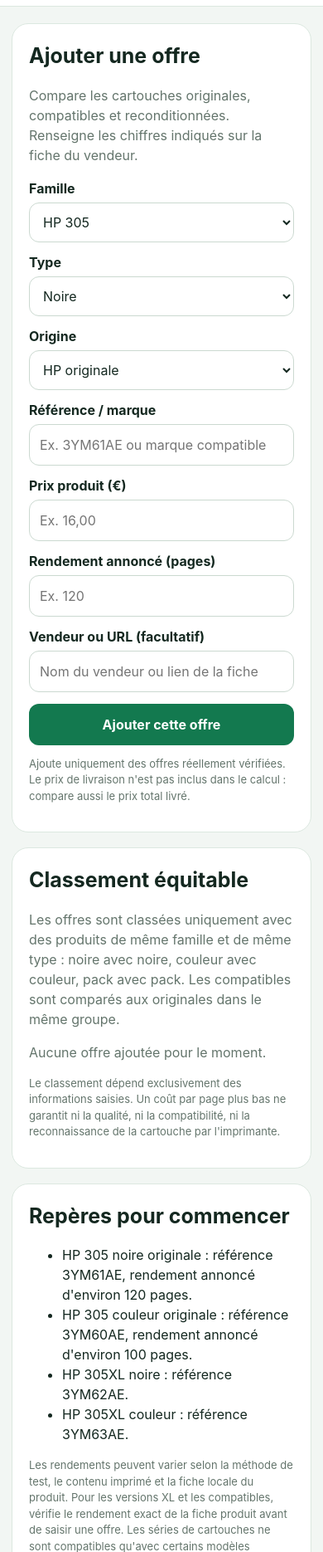
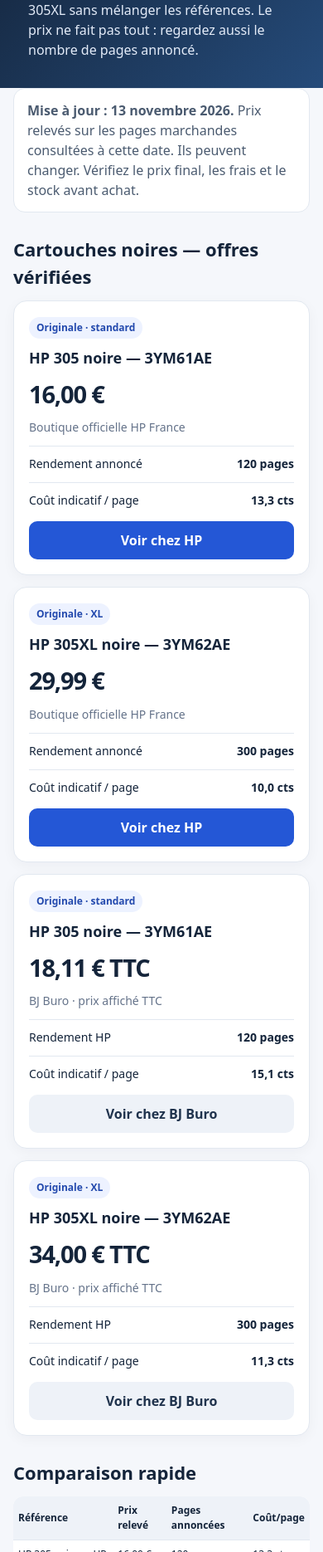
Before and after one commit to ikm-307/radar-malin, a plain HTML site: page index.html in a window 390 px wide. Shown: the part 130-2000 px from the top of the page at 83% size. Drawn offline with Linux system fonts and the light colour scheme.

Commit message:
Add files via upload

```diff
--- a/index.html
+++ b/index.html
@@ -1,57 +1,103 @@
 <!doctype html>
-<html lang="fr"><head><meta charset="utf-8"><meta name="viewport" content="width=device-width,initial-scale=1">
+<html lang="fr">
+<head>
+<meta charset="utf-8">
+<meta name="viewport" content="width=device-width, initial-scale=1">
 <title>RADAR MALIN — Comparateur HP 305</title>
+<meta name="description" content="Comparateur indépendant de cartouches HP 305 et 305XL : prix, rendement et coût par page.">
 <style>
-:root{--g:#13794f;--d:#142820;--m:#64756c;--b:#f2f6f3;--l:#dce8e0;--p:#edf7f1}
-*{box-sizing:border-box}body{margin:0;background:var(--b);color:var(--d);font:16px/1.5 -apple-system,BlinkMacSystemFont,"Segoe UI",Arial,sans-serif}
-header{background:#fff;padding:22px 18px;border-bottom:1px solid var(--l)}.wrap{max-width:880px;margin:auto}.brand{font-size:34px;font-weight:900;color:var(--g);margin:0}.tag{color:var(--m);margin:0}
-main{padding:20px 14px 45px}.card{background:#fff;border:1px solid var(--l);border-radius:20px;padding:20px;margin-bottom:18px}h2{font-size:25px;margin:0 0 8px}.muted,.note{color:var(--m)}.note{font-size:13px}
-.grid{display:grid;grid-template-columns:1fr 1fr;gap:12px}label{display:block;font-weight:650;margin-bottom:5px}input,select{width:100%;padding:12px;border:1px solid #cbd9d0;border-radius:12px;font:inherit;background:white;color:var(--d)}.full{grid-column:1/-1}
-button{width:100%;margin-top:14px;padding:13px;border:0;border-radius:12px;background:var(--g);color:#fff;font:inherit;font-weight:750}
-.item{display:grid;grid-template-columns:1.3fr .7fr .7fr .8fr;gap:8px;padding:12px 0;border-top:1px solid var(--l);align-items:center}.item small{display:block;color:var(--m)}.cost{font-weight:800;color:var(--g)}.group{border:1px solid var(--l);border-radius:14px;padding:13px;margin:12px 0}.group h3{font-size:17px;margin:0 0 5px}.winner{background:var(--p);border:1px solid #cfe8d9;border-radius:14px;padding:14px;margin-top:15px}.tagpill{display:inline-block;background:#e9f3ed;color:var(--g);padding:2px 8px;border-radius:20px;font-size:12px;font-weight:750}
-@media(max-width:600px){.grid{grid-template-columns:1fr}.full{grid-column:auto}.item{grid-template-columns:1fr 1fr}.item strong,.item .cost{grid-column:1/-1}.brand{font-size:30px}}
-</style></head><body>
-<header><div class="wrap"><p class="brand">RADAR MALIN</p><p class="tag">Comparateur indépendant HP 305 et HP 305XL</p></div></header>
+:root{--navy:#14243a;--blue:#2457d6;--mint:#dff7ed;--paper:#f5f7fb;--muted:#65738a;--line:#e2e8f0}
+*{box-sizing:border-box}body{margin:0;background:var(--paper);color:var(--navy);font:16px/1.5 system-ui,-apple-system,Segoe UI,Roboto,sans-serif}
+header{background:linear-gradient(135deg,#14243a,#254b7a);color:white;padding:34px 18px}
+.wrap{max-width:980px;margin:auto;padding:0 16px}
+.kicker{text-transform:uppercase;letter-spacing:.12em;font-size:12px;font-weight:800;color:#a9c5ff}
+h1{font-size:clamp(30px,6vw,46px);line-height:1.05;margin:10px 0}
+header p{max-width:680px;color:#e3ebf8;margin:12px 0 0}
+main{padding:24px 0 50px}.notice{background:#fff;border:1px solid var(--line);border-radius:14px;padding:14px 16px;margin:0 0 18px;color:#4b5b70}
+h2{font-size:22px;margin:28px 0 12px}.grid{display:grid;grid-template-columns:repeat(auto-fit,minmax(220px,1fr));gap:14px}
+.card{background:#fff;border:1px solid var(--line);border-radius:16px;padding:18px;box-shadow:0 4px 16px #15243a0a}
+.tag{display:inline-block;background:#edf2ff;color:#2349ad;padding:4px 9px;border-radius:99px;font-size:12px;font-weight:750}
+.card h3{font-size:18px;margin:10px 0 4px}.price{font-size:29px;font-weight:850;letter-spacing:-.04em;margin:8px 0}
+.meta{color:var(--muted);font-size:14px}.metric{display:flex;justify-content:space-between;gap:8px;border-top:1px solid var(--line);padding-top:10px;margin-top:12px;font-size:14px}
+a.btn{display:block;text-align:center;background:var(--blue);color:white;text-decoration:none;padding:11px 14px;border-radius:10px;font-weight:750;margin-top:15px}
+a.btn.secondary{background:#eef2f8;color:#20334d}
+table{width:100%;border-collapse:collapse;background:white;border-radius:12px;overflow:hidden;font-size:14px}
+th,td{text-align:left;padding:11px;border-bottom:1px solid var(--line)}th{background:#eef2f8}
+.small{font-size:13px;color:var(--muted)}.good{background:var(--mint);padding:12px 14px;border-radius:12px}
+footer{border-top:1px solid var(--line);padding:24px 0;color:var(--muted);font-size:13px}
+@media(max-width:560px){th,td{padding:8px 6px;font-size:12px}}
+</style>
+</head>
+<body>
+<header><div class="wrap">
+<div class="kicker">Le comparateur malin</div>
+<h1>RADAR MALIN</h1>
+<p>Comparez les cartouches HP 305 et HP 305XL sans mélanger les références. Le prix ne fait pas tout : regardez aussi le nombre de pages annoncé.</p>
+</div></header>
 <main class="wrap">
-<section class="card"><h2>Ajouter une offre</h2><p class="muted">Compare les cartouches originales, compatibles et reconditionnées. Renseigne les chiffres indiqués sur la fiche du vendeur.</p>
+<div class="notice"><strong>Mise à jour : 13 novembre 2026.</strong> Prix relevés sur les pages marchandes consultées à cette date. Ils peuvent changer. Vérifiez le prix final, les frais et le stock avant achat.</div>
+
+<h2>Cartouches noires — offres vérifiées</h2>
 <div class="grid">
-<div><label for="family">Famille</label><select id="family"><option>HP 305</option><option>HP 305XL</option></select></div>
-<div><label for="kind">Type</label><select id="kind"><option>Noire</option><option>Trois couleurs</option><option>Pack noir + couleur</option></select></div>
-<div><label for="origin">Origine</label><select id="origin"><option>HP originale</option><option>Compatible</option><option>Reconditionnée</option></select></div>
-<div><label for="ref">Référence / marque</label><input id="ref" placeholder="Ex. 3YM61AE ou marque compatible"></div>
-<div><label for="price">Prix produit (€)</label><input id="price" type="number" min="0" step=".01" placeholder="Ex. 16,00"></div>
-<div><label for="yield">Rendement annoncé (pages)</label><input id="yield" type="number" min="1" step="1" placeholder="Ex. 120"></div>
-<div class="full"><label for="seller">Vendeur ou URL (facultatif)</label><input id="seller" placeholder="Nom du vendeur ou lien de la fiche"></div>
-</div><button id="add">Ajouter cette offre</button>
-<p class="note">Ajoute uniquement des offres réellement vérifiées. Le prix de livraison n'est pas inclus dans le calcul : compare aussi le prix total livré.</p></section>
-<section class="card"><h2>Classement équitable</h2><p class="muted">Les offres sont classées uniquement avec des produits de même famille et de même type : noire avec noire, couleur avec couleur, pack avec pack. Les compatibles sont comparés aux originales dans le même groupe.</p>
-<div id="results"><p class="muted">Aucune offre ajoutée pour le moment.</p></div>
-<p class="note">Le classement dépend exclusivement des informations saisies. Un coût par page plus bas ne garantit ni la qualité, ni la compatibilité, ni la reconnaissance de la cartouche par l'imprimante.</p></section>
-<section class="card"><h2>Repères pour commencer</h2>
-<ul><li>HP 305 noire originale : référence 3YM61AE, rendement annoncé d'environ 120 pages.</li><li>HP 305 couleur originale : référence 3YM60AE, rendement annoncé d'environ 100 pages.</li><li>HP 305XL noire : référence 3YM62AE.</li><li>HP 305XL couleur : référence 3YM63AE.</li></ul>
-<p class="note">Les rendements peuvent varier selon la méthode de test, le contenu imprimé et la fiche locale du produit. Pour les versions XL et les compatibles, vérifie le rendement exact de la fiche produit avant de saisir une offre. Les séries de cartouches ne sont compatibles qu'avec certains modèles d'imprimantes ; vérifie toujours le modèle exact.</p>
-</section></main>
-<script>
-const offers=[];
-const money=n=>new Intl.NumberFormat('fr-FR',{style:'currency',currency:'EUR'}).format(n);
-const safe=s=>String(s).replace(/[&<>"']/g,c=>({'&':'&amp;','<':'&lt;','>':'&gt;','"':'&quot;',"'":'&#39;'}[c]));
-function render(){
- const host=document.getElementById('results');
- if(!offers.length){host.innerHTML='<p class="muted">Aucune offre ajoutée pour le moment.</p>';return;}
- const groups={};
- offers.forEach(o=>{const key=o.family+'|'+o.kind;(groups[key]??=[]).push(o);});
- host.innerHTML=Object.entries(groups).map(([key,items])=>{
-  const sorted=[...items].sort((a,b)=>a.cost-b.cost);
-  return `<div class="group"><h3>${safe(sorted[0].family)} — ${safe(sorted[0].kind)}</h3>`+
-   sorted.map((o,i)=>`<div class="item"><strong>${safe(o.ref)}<small>${safe(o.origin)} · ${safe(o.seller||'Vendeur non précisé')}</small></strong><span>${money(o.price)}</span><span>${o.pages} pages</span><span class="cost">${o.cost.toFixed(4).replace('.',',')} €/page ${i===0?'<span class="tagpill">Coût le plus bas</span>':''}</span></div>`).join('')+
-   `<p class="note">Classement calculé sur les ${items.length} offre(s) saisie(s) dans ce groupe uniquement.</p></div>`;
- }).join('');
-}
-document.getElementById('add').addEventListener('click',()=>{
- const priceRaw=document.getElementById('price').value,yieldRaw=document.getElementById('yield').value;
- const ref=document.getElementById('ref').value.trim(),price=Number(priceRaw),pages=Number(yieldRaw);
- if(!ref||priceRaw===''||yieldRaw===''||!(price>=0)||!(pages>0)){alert('Indique une référence, un prix valide et un rendement supérieur à zéro.');return;}
- offers.push({family:document.getElementById('family').value,kind:document.getElementById('kind').value,origin:document.getElementById('origin').value,ref,price,pages,cost:price/pages,seller:document.getElementById('seller').value.trim()});
- ['ref','price','yield','seller'].forEach(id=>document.getElementById(id).value='');render();
-});
-</script></body></html>
+<article class="card">
+<span class="tag">Originale · standard</span>
+<h3>HP 305 noire — 3YM61AE</h3>
+<div class="price">16,00 €</div>
+<div class="meta">Boutique officielle HP France</div>
+<div class="metric"><span>Rendement annoncé</span><strong>120 pages</strong></div>
+<div class="metric"><span>Coût indicatif / page</span><strong>13,3 cts</strong></div>
+<a class="btn" href="https://www.hp.com/fr-fr/shop/products/supplies/hp-305-cartouche-d-encre-noire-authentique-3ym61ae-uus" target="_blank" rel="noopener">Voir chez HP</a>
+</article>
+<article class="card">
+<span class="tag">Originale · XL</span>
+<h3>HP 305XL noire — 3YM62AE</h3>
+<div class="price">29,99 €</div>
+<div class="meta">Boutique officielle HP France</div>
+<div class="metric"><span>Rendement annoncé</span><strong>300 pages</strong></div>
+<div class="metric"><span>Coût indicatif / page</span><strong>10,0 cts</strong></div>
+<a class="btn" href="https://www.hp.com/fr-fr/shop/products/supplies/hp-305xl-cartouche-d-encre-noire-grande-capacit-authentique-3ym62ae-uus" target="_blank" rel="noopener">Voir chez HP</a>
+</article>
+<article class="card">
+<span class="tag">Originale · standard</span>
+<h3>HP 305 noire — 3YM61AE</h3>
+<div class="price">18,11 € TTC</div>
+<div class="meta">BJ Buro · prix affiché TTC</div>
+<div class="metric"><span>Rendement HP</span><strong>120 pages</strong></div>
+<div class="metric"><span>Coût indicatif / page</span><strong>15,1 cts</strong></div>
+<a class="btn secondary" href="https://www.bj-buro.com/cartouches-toners/cartouches-hp/hp-305/" target="_blank" rel="noopener">Voir chez BJ Buro</a>
+</article>
+<article class="card">
+<span class="tag">Originale · XL</span>
+<h3>HP 305XL noire — 3YM62AE</h3>
+<div class="price">34,00 € TTC</div>
+<div class="meta">BJ Buro · prix affiché TTC</div>
+<div class="metric"><span>Rendement HP</span><strong>300 pages</strong></div>
+<div class="metric"><span>Coût indicatif / page</span><strong>11,3 cts</strong></div>
+<a class="btn secondary" href="https://www.bj-buro.com/cartouches-toners/cartouches-hp/hp-305/" target="_blank" rel="noopener">Voir chez BJ Buro</a>
+</article>
+</div>
+
+<h2>Comparaison rapide</h2>
+<table>
+<thead><tr><th>Référence</th><th>Prix relevé</th><th>Pages annoncées</th><th>Coût/page</th></tr></thead>
+<tbody>
+<tr><td>HP 305 noire — HP</td><td>16,00 €</td><td>120</td><td>13,3 cts</td></tr>
+<tr><td>HP 305XL noire — HP</td><td>29,99 €</td><td>300</td><td>10,0 cts</td></tr>
+<tr><td>HP 305 noire — BJ Buro</td><td>18,11 € TTC</td><td>120</td><td>15,1 cts</td></tr>
+<tr><td>HP 305XL noire — BJ Buro</td><td>34,00 € TTC</td><td>300</td><td>11,3 cts</td></tr>
+</tbody></table>
+<p class="small">Calcul du coût par page : prix affiché ÷ rendement annoncé par HP. Rendement théorique normalisé ; le résultat réel dépend notamment du contenu imprimé et des réglages.</p>
+
+<h2>Et les compatibles ?</h2>
+<div class="good"><strong>Pas de classement au hasard.</strong> Certaines fiches compatibles trouvées affichent un prix mais ne donnent pas de rendement en pages fiable. RADAR MALIN ne calcule donc pas de coût par page pour ces offres tant que le rendement n'est pas clairement indiqué par le vendeur.</div>
+
+<h2>Avant de commander</h2>
+<ul>
+<li>Vérifiez que votre modèle exact d’imprimante accepte les cartouches HP 305 ou 305XL.</li>
+<li>La HP 305 et la HP 305XL sont des références distinctes ; ne confondez pas noire et trois couleurs.</li>
+<li>Les prix affichés sont ceux relevés, pas une garantie de prix actuel. Vérifiez aussi la livraison.</li>
+<li>Les liens ci-dessus sont des liens informatifs. Aucun partenariat ni lien d’affiliation n’est annoncé comme actif.</li>
+</ul>
+</main>
+<footer><div class="wrap">RADAR MALIN — Comparateur indépendant en développement. Les rendements sont des estimations constructeur et ne constituent pas une promesse de résultat.</div></footer>
+</body></html>
```
